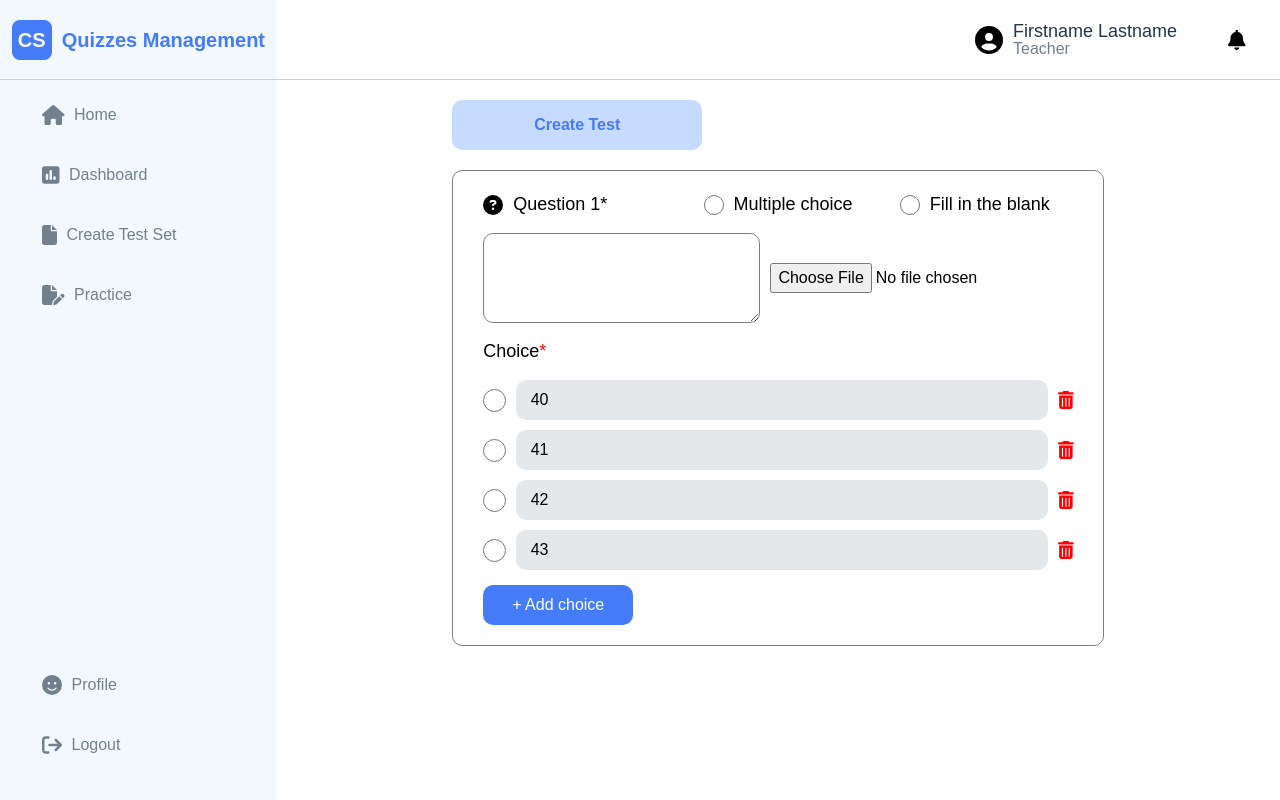
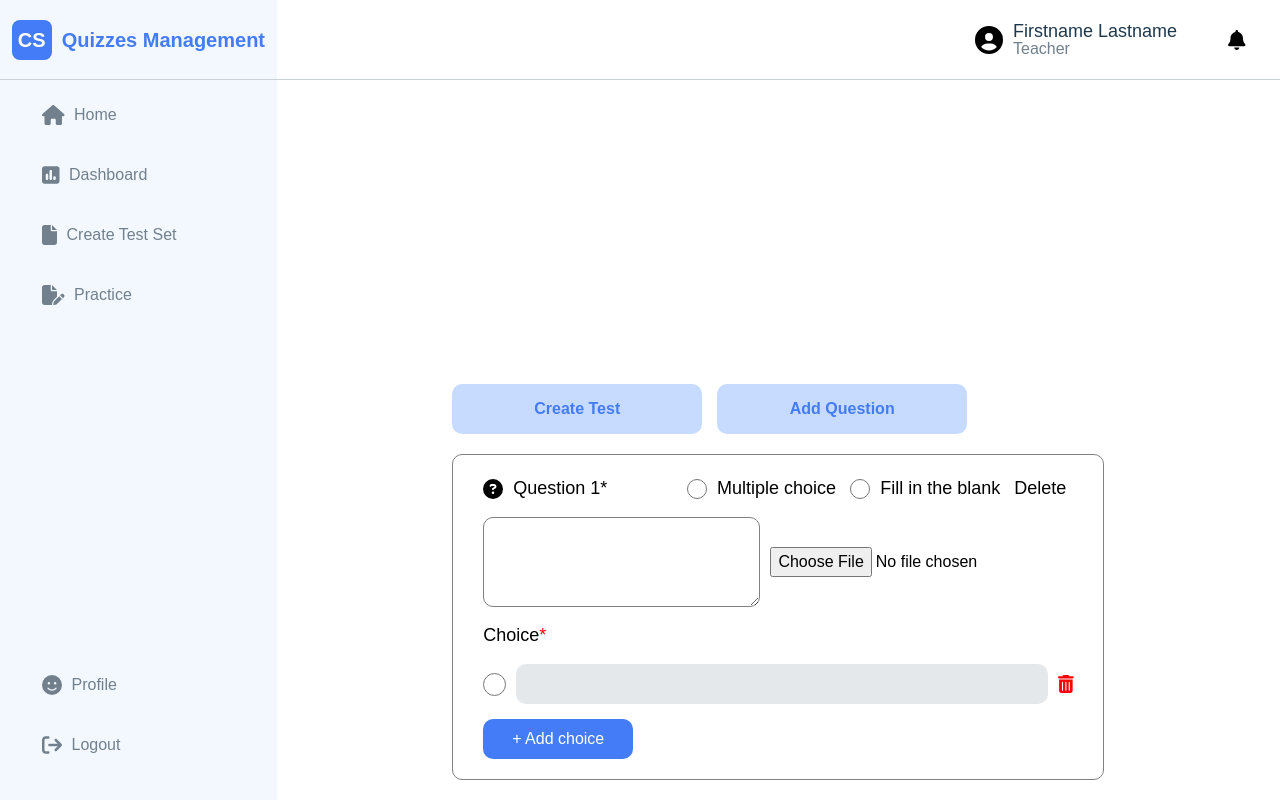
Before and after one commit to Putthakun/QuizzesManagementReact, a React (Vite) app in the folder QuizzesManagementFrontend/: page /create_test_teacher in a window 1280 px wide. Built offline with nearby package versions, Linux system fonts and the light colour scheme.

Commit message:
add Question and add choice
but data can't send wait for adjust

```diff
--- a/QuizzesManagementFrontend/eslint.config.js
+++ b/QuizzesManagementFrontend/eslint.config.js
@@ -5,6 +5,7 @@ import reactHooks from 'eslint-plugin-react-hooks'
 import reactRefresh from 'eslint-plugin-react-refresh'
 
 export default [
+
   { ignores: ['dist'] },
   {
     files: ['**/*.{js,jsx}'],
--- a/QuizzesManagementFrontend/src/pages/teacher/Create_test_teacher.jsx
+++ b/QuizzesManagementFrontend/src/pages/teacher/Create_test_teacher.jsx
@@ -4,19 +4,51 @@ import "../../styles/teacher/create_test_teacher.css"
 import { FontAwesomeIcon } from '@fortawesome/react-fontawesome'
 import { faCircleQuestion, faTrashCan
 } from '@fortawesome/free-solid-svg-icons'
-import { useEffect, useState } from "react"
+import { useState } from "react"
 
 function Create_test_teacher() {
 
-    const [multiorfill, setMultiorfill] = useState('');
-    const [ans, setAns] = useState('');
+    const [data, setData] = useState([{multi:"", fill:""}])
+    const [choice, setChoice] = useState([{ choices: [""] }])
 
-    useEffect(() => {
-        console.log(multiorfill);
-        console.log(ans)
-    }, [multiorfill, ans])
+    const addQuestion = () => {
+        setData([...data,{multi:"", fill:""}])
+    }
+
+    const addChoice = () => {
+        setChoice([...choice,{choices: [""]}])
+    }
+    const handelDelete = (i) => {
+        const deleteVal = [...data]
+        deleteVal.splice(i, 1)
+        setData(deleteVal)
+    }
+    const handelChange = (e, i) => {
+        const {name, value} = e.target
+        const onchangeVal = [...data]
+        onchangeVal[i][name] = value
+        setData(onchangeVal)
+    }
+
+    const handelDeleteChoice = (i) => {
+        const deleteVal = [...choice]
+        deleteVal.splice(i, 1)
+        setChoice(deleteVal)
+    }
+
+    const handleSubmit = () => {
+        const quizData = {
+            questions: data,
+            choices: choice,
+        };
+        console.log("Submitting Data: ", quizData);
+
+        // ส่ง `quizData` ไปยัง backend หรือ API ตามที่ต้องการ
+    };
+
 
     return (
+
         <div>
             <div className="main_home">
                 <Navbar_teacher/>
@@ -26,13 +58,73 @@ function Create_test_teacher() {
                     </div>
 
                     <div className="main_right_test_teacher">
+
                         <div className="main_right_test_teacher_container">
                             <div className="main_right_test_teacher_top">
-                                <button className="btn_create_test">
+                                <button className="btn_create_test" onClick={handleSubmit}>
                                     Create Test
                                 </button>
+                                <button className="btn_create_test" onClick={addQuestion}>
+                                    Add Question
+                                </button>
                             </div>
-                            <div className="main_right_test_teacher_box">
+
+                            {
+                                data.map((val, i) =>
+                                    // eslint-disable-next-line react/jsx-key
+                                    <div className="main_right_test_teacher_box">
+                                        <div className="main_right_test_teacher_box_top">
+                                            <div className="main_right_test_teacher_box_top_left">
+                                                <FontAwesomeIcon icon={faCircleQuestion} className="icon_question" />
+                                                <p>Question {i+1}*</p>
+                                            </div>
+                                            <div className="main_right_test_teacher_box_top_right">
+                                                <div className="main_right_test_teacher_box_top_right_multi">
+                                                    <input type="radio" value={val.multi} name="multiorfill" onChange={ (e) => handelChange(e, i)}/>
+                                                    <label htmlFor="multi">Multiple choice</label>
+                                                </div>
+                                                <div className="main_right_test_teacher_box_top_right_fill">
+                                                    <input type="radio" value={val.fill} name="multiorfill" onChange={ (e) => handelChange(e, i)}/>
+                                                    <label htmlFor="fill">Fill in the blank</label>
+                                                </div>
+                                                <div className="main_right_test_teacher_box_top_right_fill">
+                                                    <button onClick={()=>handelDelete(i)}>Delete</button>
+                                                </div>
+                                            </div>
+                                        </div>
+                                        <div className="main_right_test_teacher_box_question">
+                                            <div className="main_right_test_teacher_box_question_left">
+                                                <textarea name="" id=""></textarea>
+                                            </div>
+                                            <div className="main_right_test_teacher_box_question_right">
+                                                <input type="file" id="myFile" name="filename" />
+                                            </div>
+                                        </div>
+                                        <div className="main_right_test_teacher_box_choice_head">
+                                            <p>Choice</p><p className="choice_star">*</p>
+                                        </div>
+                                        {choice.map((val, i) =>
+                                            // eslint-disable-next-line react/jsx-key
+                                            <div className="main_right_test_teacher_box_choice_main">
+                                                <div className="main_right_test_teacher_box_choice_main_choice">
+                                                    <input type="radio" value={val.choices} name="choices" />
+                                                    <input type="text" className="label"/>
+                                                    <FontAwesomeIcon icon={faTrashCan} className="trash" onClick={()=>handelDeleteChoice(i)}/>
+                                                </div>
+                                            </div>
+                                        )}
+                                        <div className="main_right_test_teacher_box_choice_add_choice">
+                                            <button className="btn_add_choice" onClick={addChoice}>
+                                                <p>+ Add choice</p>
+                                            </button>
+                                        </div>
+                                    </div>
+                                )
+                            }
+
+
+
+                            {/* <div className="main_right_test_teacher_box">
                                 <div className="main_right_test_teacher_box_top">
                                     <div className="main_right_test_teacher_box_top_left">
                                         <FontAwesomeIcon icon={faCircleQuestion} className="icon_question" />
@@ -90,7 +182,8 @@ function Create_test_teacher() {
                                         <p>+ Add choice</p>
                                     </button>
                                 </div>
-                            </div>
+                            </div> */}
+
                         </div>
                     </div>
                 </div>
--- a/QuizzesManagementFrontend/src/styles/teacher/create_test_teacher.css
+++ b/QuizzesManagementFrontend/src/styles/teacher/create_test_teacher.css
@@ -1,8 +1,9 @@
 .main_right_test_teacher{
-    height: 100%;
+    height: auto;
     /* background-color: aqua; */
     display: flex;
-    justify-content: center;
+    align-items: center;
+    flex-direction: column;
     overflow: auto;
 }
 .main_right_test_teacher_container{
@@ -21,12 +22,14 @@
     border-radius: 10px;
     color: #447BF7;
     font-weight: bold;
+    margin-right: 15px;
 }
 .main_right_test_teacher_box{
     border: 1px solid gray;
     /* background-color: #C6DBFF; */
     padding: 20px 30px;
     border-radius: 10px;
+    margin-bottom: 20px
 }
 .main_right_test_teacher_box_top{
     /* background-color: red; */
@@ -117,9 +120,6 @@
 .choice_star{
    color: red;
 }
-.main_right_test_teacher_box_choice_main{
-    /* background-color: coral; */
-}
 .main_right_test_teacher_box_choice_main_choice{
     /* background-color: aquamarine; */
     width: 100%;
@@ -132,7 +132,7 @@
     height: 25px;
     margin-right: 10px;
 }
-.main_right_test_teacher_box_choice_main_choice label{
+.main_right_test_teacher_box_choice_main_choice .label{
     width: 100%;
     height: 40px;
     background-color: #E4E8EB;
```
